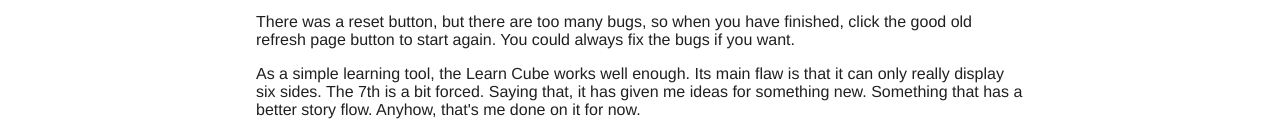
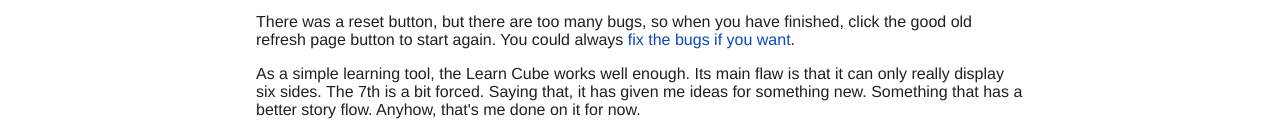
Before and after one commit to sbimps/learn-cube, a plain HTML site: page index.html in a window 1280 px wide. Shown: the part 575-696 px from the top of the page. Drawn offline with Linux system fonts and the light colour scheme.

Commit message:
updated index.html with link to git repo

```diff
--- a/index.html
+++ b/index.html
@@ -65,7 +65,7 @@ if (i==6) {
 
   <section class="text">
   <p>Click on the buttons to display the cartoon. Hover over the cartoon to see the text. When you have read the first six, the seventh habit will become visible.</p>
-  <p>There was a reset button, but there are too many bugs, so when you have finished, click the good old refresh page button to start again. You could always fix the bugs if you want.
+  <p>There was a reset button, but there are too many bugs, so when you have finished, click the good old refresh page button to start again. You could always <a href="https://github.com/sbimps/learn-cube">fix the bugs if you want</a>.
   <p>As a simple learning tool, the Learn Cube works well enough. Its main flaw is that it can only really display six sides. The 7th is a bit forced. Saying that, it has given me ideas for something new. Something that has a better story flow. Anyhow, that's me done on it for now.</p>
 <p>Cheers</p>
 <p>Stuart</p>
```
